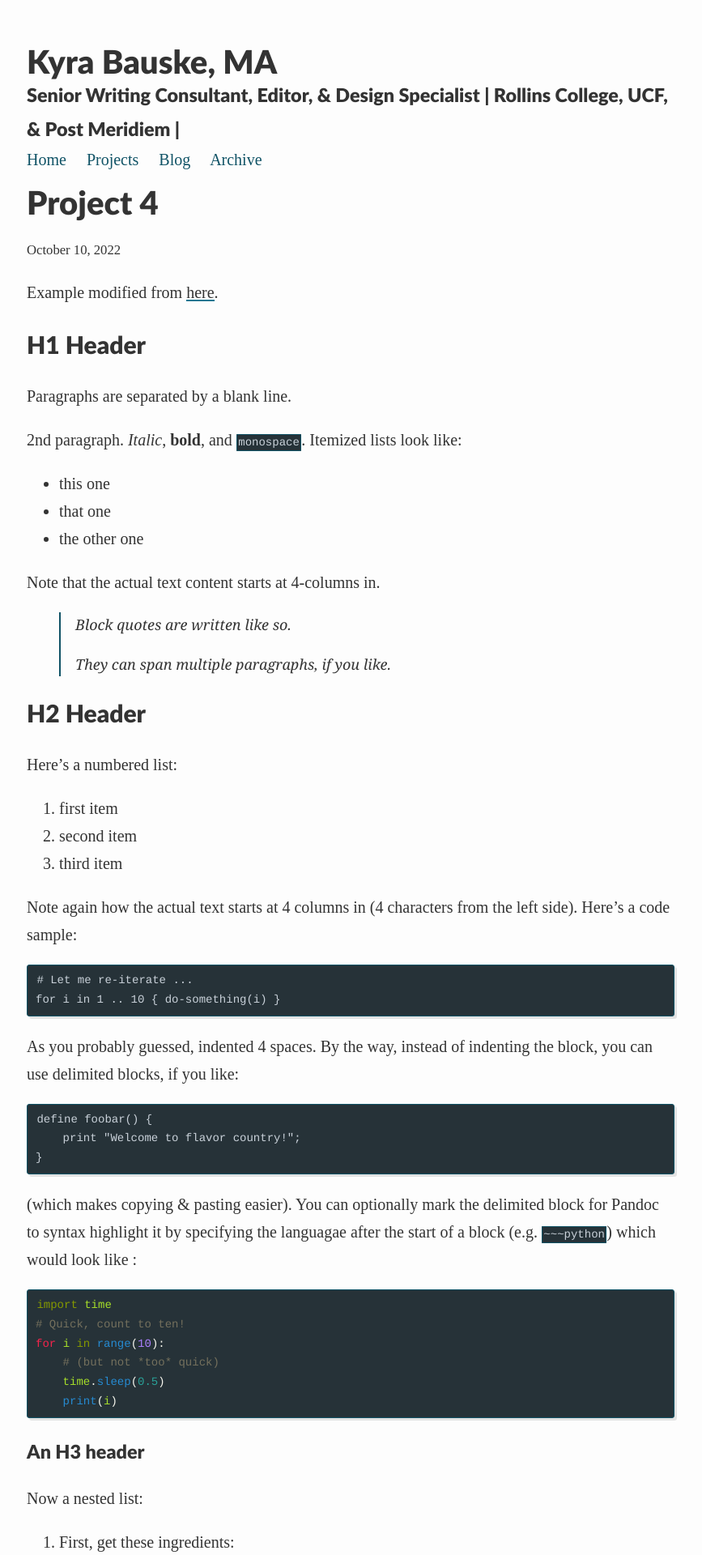
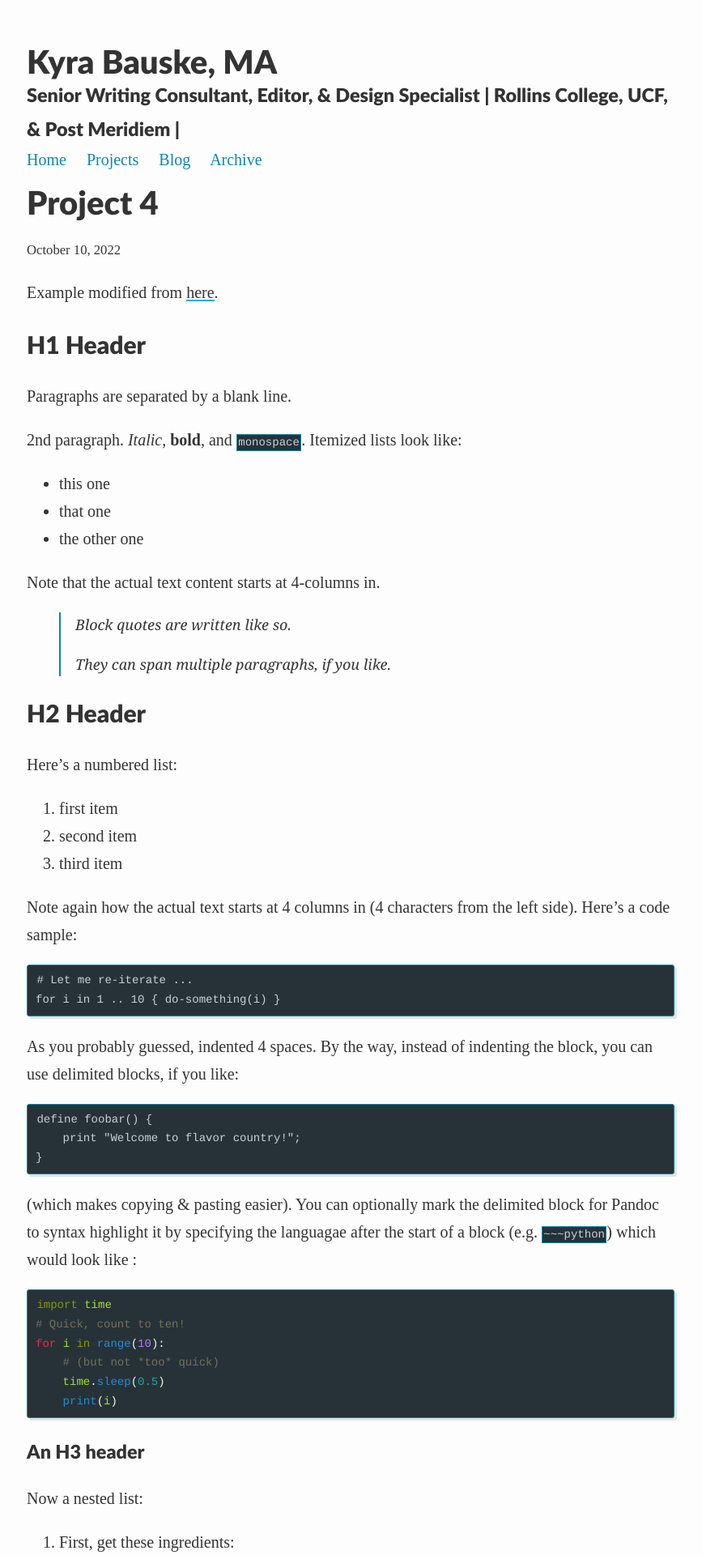
Before and after one commit to TK01079/GradPortfolioDemo, a Jekyll site: the page built from _projects/project4.md, in a window 1280 px wide. Shown: the top 1920 px of the page at 81% size, without its empty margins (207-1074 px from the left). Built offline with Jekyll 4.4.1, drawn with Linux system fonts in a browser that asks for light colours; nearby versions of some CDN libraries; formulas are drawn with MathJax 3.

Commit message:
Update variables.scss

```diff
--- a/assets/css/_sass/variables.scss
+++ b/assets/css/_sass/variables.scss
@@ -8,7 +8,7 @@ $spacing-unit:     30px;
 $light-gray: rgb(255, 255, 255);
 $text-color:       #333;
 $background-color: #bababa;
-$brand-color:      #105366;
+$brand-color:      #0c88aa;
 
 // Color scheme for light
 $body-bg: #fdfdfd;
```
